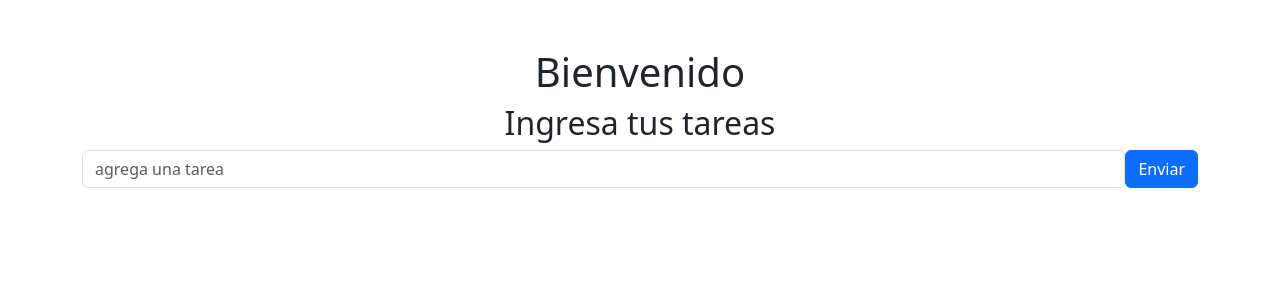
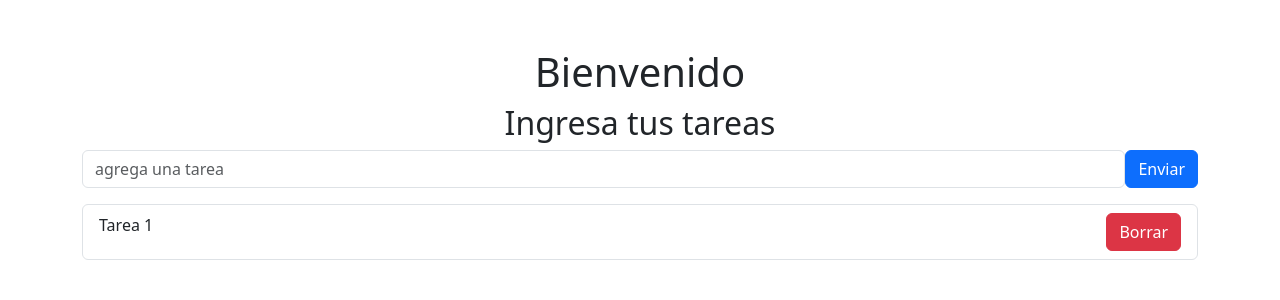
Before and after one commit to rollingcodeschool/listaTareas102i, a React app: page / in a window 1280 px wide. Shown: the top 300 px of the page. Built offline with nearby package versions, Linux system fonts and the light colour scheme; the HTML template or start-up script is replaced by a standard one.

Commit message:
agregamos el componente ListaTareas y un ItemTarea

```diff
--- a/src/components/FormularioTarea.jsx
+++ b/src/components/FormularioTarea.jsx
@@ -1,6 +1,7 @@
 //  import Button from 'react-bootstrap/Button';
 // import Form from 'react-bootstrap/Form';
 import { Form, Button } from "react-bootstrap";
+import ListaTareas from "./ListaTareas";
 
 const FormularioTarea = () => {
   return (
@@ -13,6 +14,7 @@
           </Button>
         </Form.Group>
       </Form>
+      <ListaTareas></ListaTareas>
     </section>
   );
 };
--- /dev/null
+++ b/src/components/ItemTarea.jsx
@@ -0,0 +1,9 @@
+import { ListGroup, Button } from "react-bootstrap";
+
+const ItemTarea = () => {
+    return (
+        <ListGroup.Item className="d-flex justify-content-between">Tarea 1 <Button variant="danger">Borrar</Button></ListGroup.Item>
+    );
+};
+
+export default ItemTarea;
--- /dev/null
+++ b/src/components/ListaTareas.jsx
@@ -0,0 +1,12 @@
+import ListGroup from "react-bootstrap/ListGroup";
+import ItemTarea from "./ItemTarea";
+
+const ListaTareas = () => {
+  return (
+    <ListGroup>
+        <ItemTarea></ItemTarea>
+    </ListGroup>
+  );
+};
+
+export default ListaTareas;
```
